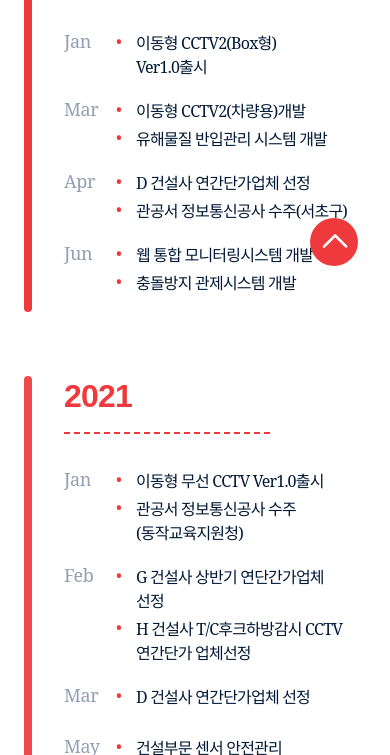
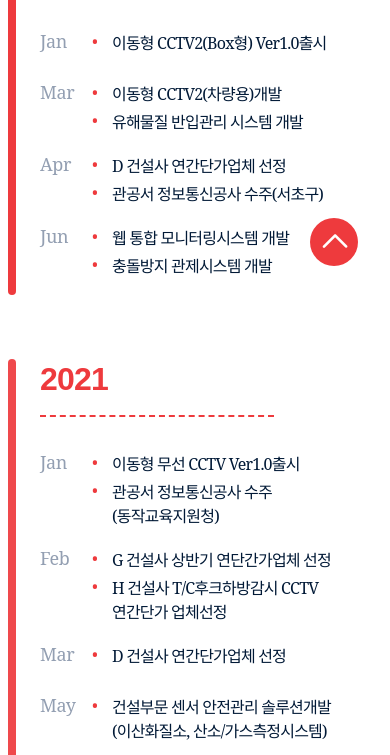
Before and after one commit to kwngmin/itlog_new_homepage, a plain HTML site: page history.html in a window 390 px wide. Shown: the part 546-1301 px from the top of the page. Drawn offline with Linux system fonts and the light colour scheme; a web font is replaced by a local one.

Commit message:
padding 간격 조정, 기업연혁 및 회사소개

```diff
--- a/src/css/company.css
+++ b/src/css/company.css
@@ -485,14 +485,13 @@ section article {
   }
   .history-box.right-box {
     /* float: right; */
-    padding-left: 2rem;
+    padding-left: 1.5rem;
     padding-right: 0;
   }
-  .history-box.left-box {
-    /* float: left; */
+  /* .history-box.left-box {
     padding-right: 2rem;
     padding-left: 0;
-  }
+  } */
   .history-text li {
     font-size: 1rem;
   }
@@ -796,7 +795,7 @@ section article {
 /* 768px 미만 적용 */
 @media screen and (max-width: 767px) {
   section {
-    padding: 6rem 2rem;
+    padding: 6rem 1rem;
   }
 
   .main-text {
```
